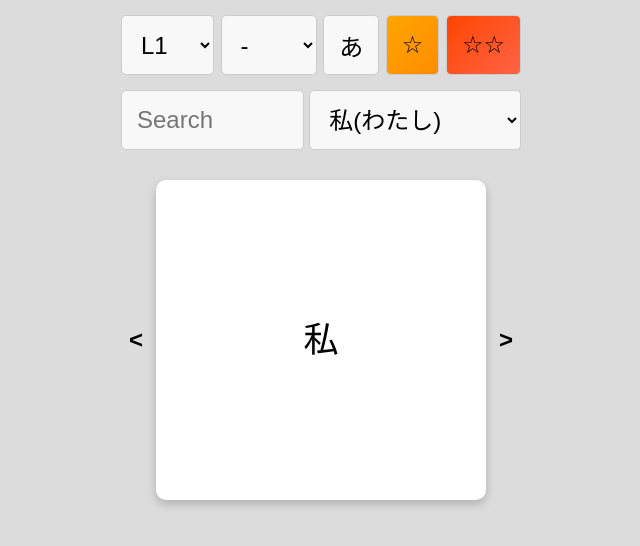
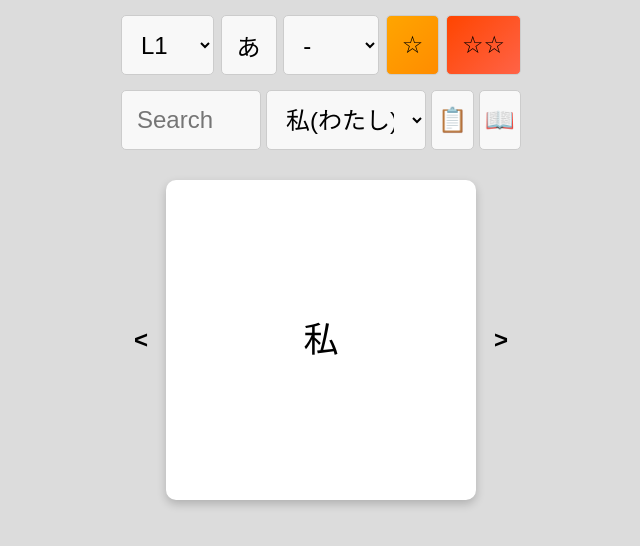
Before and after one commit to alan10607/nihongo-card, a React (Vite) app in the folder nihongo-card/: page /#/ in a window 1280 px wide. Shown: the top 546 px of the page, without its empty margins (319-959 px from the left). Built offline with nearby package versions, Linux system fonts and the light colour scheme.

Commit message:
update search

```diff
--- a/nihongo-card/src/components/Root/index.jsx
+++ b/nihongo-card/src/components/Root/index.jsx
@@ -48,11 +48,18 @@ export default function FlashCard() {
       acc.tags.push(nextTag);
     } else {
       const [word, exp = ''] = line.split(':');
+      const kanas = (word.match(/\((.*?)\)/g) || [])
+        .map(k => k.replace(/[()]/g, ''));
+      const tango = word.replace(/\(.*?\)/g, '')
+        .replace(/[<>]/g, '');
+
       acc.cards.push({
         id,
         tag,
         word,
         exp,
+        tango,
+        kanas,
         raw: line
       });
     }
@@ -63,7 +70,7 @@ export default function FlashCard() {
   useEffect(() => {
     const filteredCards = originalCards
       .filter(card => matchesDifficulty(card.raw, selectedDifficulty, cardDifficultyMap))
-      .filter(card => matchSearchValue(card.raw, searchValue));
+      .filter(card => matchSearchValue(card, searchValue));
 
       setCards(filteredCards);
       setSelectedTag('');
@@ -85,10 +92,9 @@ export default function FlashCard() {
     return cardDifficultyMap[key] >= selectedDifficulty;
   };
 
-  const matchSearchValue = (text, searchValue) => {
+  const matchSearchValue = (card, searchValue) => {
     if (!searchValue) return true;
-    const chars = searchValue.split('');
-    return chars.some(ch => text.includes(ch));
+    return card.tango.includes(searchValue) || card.kanas.some(kana => kana.includes(searchValue));
   };
 
 
@@ -105,6 +111,27 @@ export default function FlashCard() {
 
   const goPrev = () => {
     setIndex((prev) => (prev - 1 + cards.length) % cards.length);
+  };
+
+  const copyCard = async () => {
+    const copyValue = (flipped || showRt) ? cards[index].word : cards[index].tango
+    await navigator.clipboard.writeText(copyValue);
+  }
+
+  const handleOpenDict = () => {
+    fetch('lib/dict.txt')
+      .then(res => res.text())
+      .then(text => {
+        const blob = new Blob([text], { type: 'text/plain;charset=utf-8' });
+        const url = URL.createObjectURL(blob);
+
+        const a = document.createElement('a');
+        a.href = url;
+        a.target = '_blank';
+        a.click();
+
+        URL.revokeObjectURL(url); // revoke after click
+      });
   };
 
   const handleTouchStart = (e) => {
@@ -260,12 +287,12 @@ export default function FlashCard() {
         <select value={selectedTag} onChange={handleSelectedTagChange}>
           {renderTagOptions()}
         </select>
+        <button className={showRt ? 'selected' : ''} onClick={toggleShowRt}>あ</button>
         <select value={selectedDifficulty} onChange={handleSelectedDifficultyChange}>
           <option value={DIFFICULTY.DEFAULT}>-</option>
           <option value={DIFFICULTY.LV1}>☆</option>
           <option value={DIFFICULTY.LV2}>☆☆</option>
         </select>
-        <button className={showRt ? 'selected' : ''} onClick={toggleShowRt}>あ</button>
         <button className='yellow' onClick={() => handleCardDifficulty(DIFFICULTY.LV1)}>☆</button>
         <button className='red' onClick={() => handleCardDifficulty(DIFFICULTY.LV2)}>☆☆</button>
       </div>
@@ -280,6 +307,8 @@ export default function FlashCard() {
         <select className='search-selector' value={index} onChange={handleSelectedCardsChange}>
           {renderCardsOption(cards, searchValue)}
         </select>
+        <button onClick={copyCard}>📋</button>
+        <button onClick={handleOpenDict}>📖</button>
       </div>
 
       {cards.length > 0 && (
--- a/nihongo-card/src/components/Root/style.css
+++ b/nihongo-card/src/components/Root/style.css
@@ -29,7 +29,7 @@ ruby rt {
   border: 0;
   font-weight: bold;
   background: #ffffff00;
-  width: 30px;
+  width: 40px;
   text-align: center;
   font-size: 1.5em;
   height: 100%;
```
